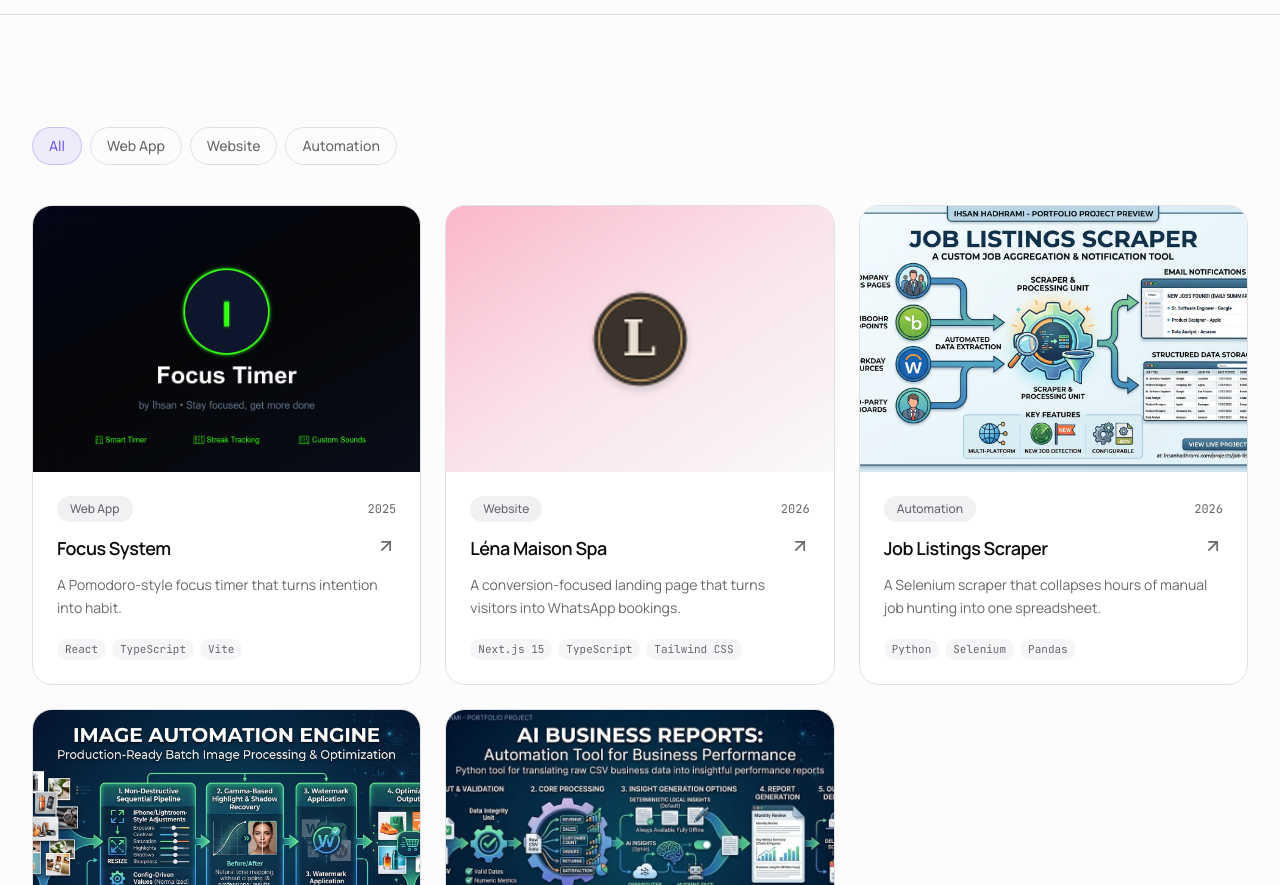
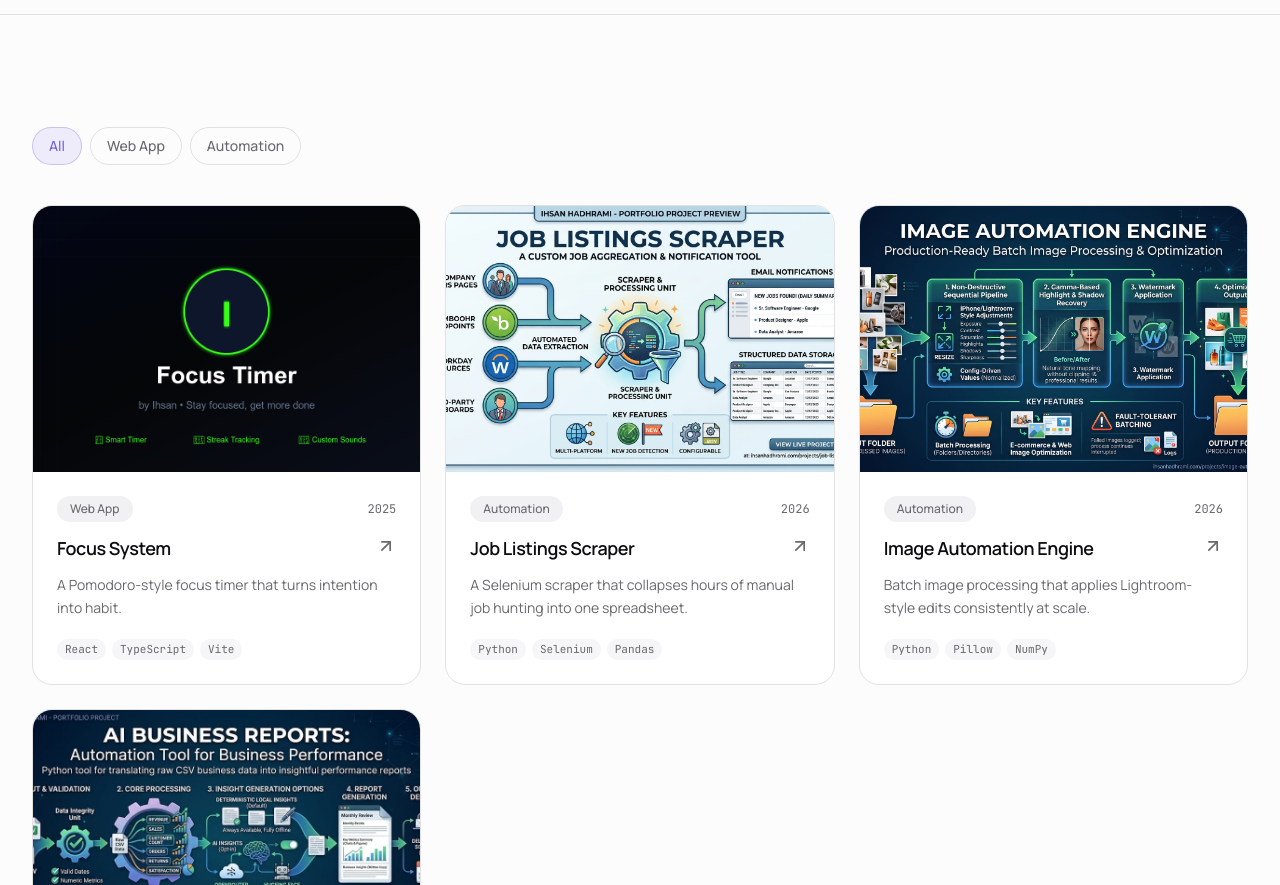
Before and after one commit to ihsanhadhrami/web-portfolio, a React (Vite) app: page /projects in a window 1280 px wide. Shown: the part 460-1345 px from the top of the page. Built offline with nearby package versions, Linux system fonts and the light colour scheme; no server answers.

Commit message:
Remove Léna Maison Spa from the projects
Drops the project entry and its logo. Its detail route, sitemap entry,
and the Website filter tab all derived from the entry, so they go with it.

Co-Authored-By: Claude Opus 5.5 <noreply@anthropic.com>

```diff
--- a/src/data/projects.ts
+++ b/src/data/projects.ts
@@ -34,34 +34,6 @@ export const projects: readonly Project[] = [
     liveUrl: 'https://productivity.ihsanhadhrami.com/',
     cover: '/focus-system-cover.png',
     accent: 'emerald',
-  },
-  {
-    slug: 'lena-maison-spa',
-    title: 'Léna Maison Spa',
-    tagline:
-      'A conversion-focused landing page that turns visitors into WhatsApp bookings.',
-    description:
-      'A production-quality marketing landing page for Léna Maison Spa, a private, appointment-only home spa serving women in the Sungai Buloh / Shah Alam area of Selangor, Malaysia. Every design and content decision is optimized around a single primary call to action: booking via WhatsApp.',
-    category: 'Website',
-    year: 2026,
-    role: 'Frontend Developer',
-    featured: true,
-    tech: [
-      'Next.js 15',
-      'TypeScript',
-      'Tailwind CSS',
-      'shadcn/ui',
-      'Framer Motion',
-    ],
-    highlights: [
-      'Single primary CTA — "Book via WhatsApp" — with a prefilled deep link, no booking backend required.',
-      'Clean, reusable component architecture built on the Next.js App Router.',
-      'Fully responsive and SEO-optimized for local search in Selangor.',
-      'Structured for easy expansion into future phases: booking system, CMS, admin dashboard.',
-    ],
-    liveUrl: 'https://lenaspa.netlify.app/',
-    logo: '/lena-maison-spa-logo.png',
-    accent: 'rose',
   },
   {
     slug: 'job-listings-scraper',
--- a/vite.config.ts
+++ b/vite.config.ts
@@ -22,7 +22,7 @@ const STATIC_ROUTES: ReadonlyArray<[path: string, priority: string]> = [
  * Emits sitemap.xml at build time from the same data the UI renders, so
  * adding a project can never silently leave it unindexed. Replaces the
  * previous hand-maintained public/sitemap.xml, which had already drifted
- * (it was missing the Léna Maison Spa route entirely).
+ * (it was missing a project route entirely).
  */
 function sitemapPlugin(): Plugin {
   return {
```
Also changed, not shown: public/lena-maison-spa-logo.png (deleted).
